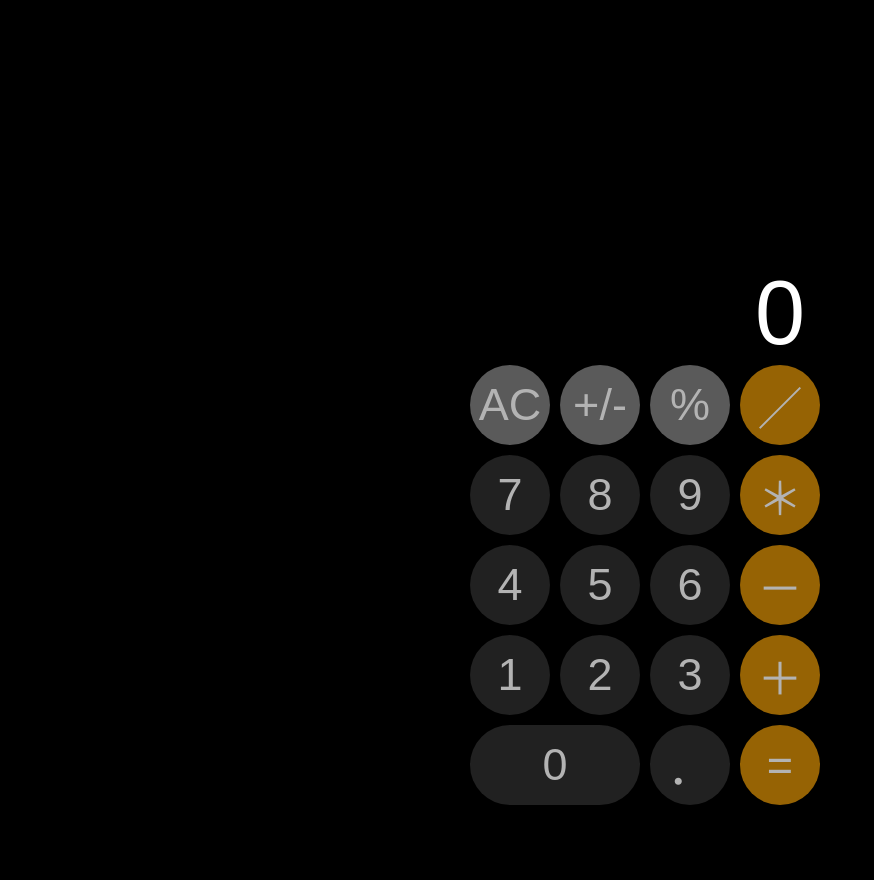
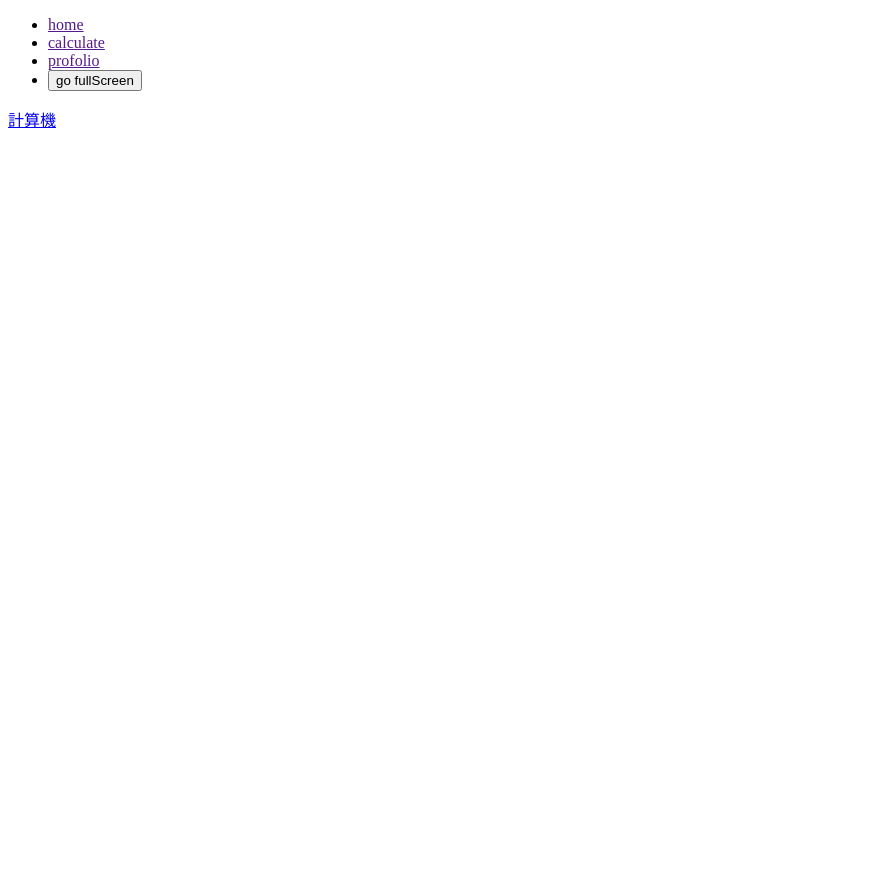
Before and after one commit to MayDay-Wu/PythonAPI_test, a Flask app: page / in a window 1280 px wide. Shown: the whole page, without its empty margins (0-874 px from the left). After the commit the page ends 128 px from the top, so only its background shows below. Run offline with Flask 2, Linux system fonts and the light colour scheme.

Commit message:
Full screen test

```diff
--- a/app/__init__.py
+++ b/app/__init__.py
@@ -7,6 +7,10 @@ from app.calculate import plus
 
 app = Flask(__name__)
 CORS(app)
+
+@app.route('/calculate')
+def calculate():
+    return render_template('calculate.html')
 
 @app.route('/test',methods = ['GET'])
 def test1():
--- /dev/null
+++ b/app/static/fullScreen.js
@@ -0,0 +1,31 @@
+let myDocument = document.documentElement;
+let btn = document.getElementById('btn-fullScreen')
+
+let isFullScreen = false
+btn.addEventListener('click',()=>{
+    if(isFullScreen == false){
+        myDocument.requestFullscreen()
+        // if(myDocument.requestFullscreen){
+        //     myDocument.requestFullscreen()
+        // }else if(myDocument.msRequestFullscreen){
+        //     myDocument.msRequestFullscreen()
+        // }else if(myDocument.mozRequestFullscreen){
+        //     myDocument.mozRequestFullscreen()
+        // }else if(myDocument.webkitRequestFullscreen){
+        //     myDocument.webkitRequestFullscreen()
+        // }
+        isFullScreen = true
+    }else{
+        document.exitFullscreen()
+        // if(document.exitFullscreen){
+        // document.exitFullscreen()
+        // }else if(document.msexitFullscreen){
+        //     document.msexitFullscreen()
+        // }else if(document.mozexitFullscreen){
+        //     document.mozexitFullscreen()
+        // }else if(document.webkitexitFullscreen){
+        //     document.webkitexitFullscreen()
+        // }
+        isFullScreen = false
+    }
+})
--- a/app/templates/index.html
+++ b/app/templates/index.html
@@ -4,43 +4,18 @@
     <meta charset="UTF-8">
     <meta http-equiv="X-UA-Compatible" content="IE=edge">
     <meta name="viewport" content="width=device-width, initial-scale=1.0">
-    <title>Document</title>
-    <link rel="stylesheet" href="../static/all.css">
+    <title>MainPage</title>
 </head>
 <body>
     <nav>
         <ul>
-            <li></li>
-            <li></li>
+            <li><a href="">home</a></li>
+            <li><a href="">calculate</a></li>
+            <li><a href="">profolio</a></li>
+            <li><button id = 'btn-fullScreen'>go fullScreen</button></li>
         </ul>
     </nav>
-    <div class="container">
-        <div class="result">
-            <span>0</span>
-        </div>
-        <div class="button">
-            <button class="item item1" value="AC">AC</button>
-            <button class="item item1" value="+/-">+/-</button>
-            <button class="item item1" value="%">%</button>
-            <button class="item signs" value="/">／</button>
-            <button class="item numbers" value="7" >7</button>
-            <button class="item numbers" value="8">8</button>
-            <button class="item numbers" value="9">9</button>
-            <button class="item signs" value="*">＊</button>
-            <button class="item numbers" value="4">4</button>
-            <button class="item numbers" value="5">5</button>
-            <button class="item numbers" value="6">6</button>
-            <button class="item signs" value="-">－</button>
-            <button class="item numbers" value="1">1</button>
-            <button class="item numbers" value="2">2</button>
-            <button class="item numbers" value="3">3</button>
-            <button class="item signs" value="+">＋</button>
-            <button class="item item_zero numbers" value="0">0</button>
-            <button class="item numbers item3" value=".">．</button>
-            <button class="item signs" value="=">=</button>
-
-        </div>
-    </div>
-    <script src="../static/index.js"></script>
+    <a href="{{url_for('calculate')}}">計算機</a>
+    <script src="../static/fullScreen.js"></script>
 </body>
 </html>
--- a/run.py
+++ b/run.py
@@ -6,5 +6,6 @@ from flask import render_template
 def index():
     return render_template('index.html')
 
+
 if __name__ == "__main__":
     app.run(host = "0.0.0.0",port=3000,debug = True)
```
Also changed, not shown: app/templates/calculate.html (added, +40 -0 lines), app/static/calculate.css (renamed from app/static/all.css), app/static/calculate.js (renamed from app/static/index.js).
